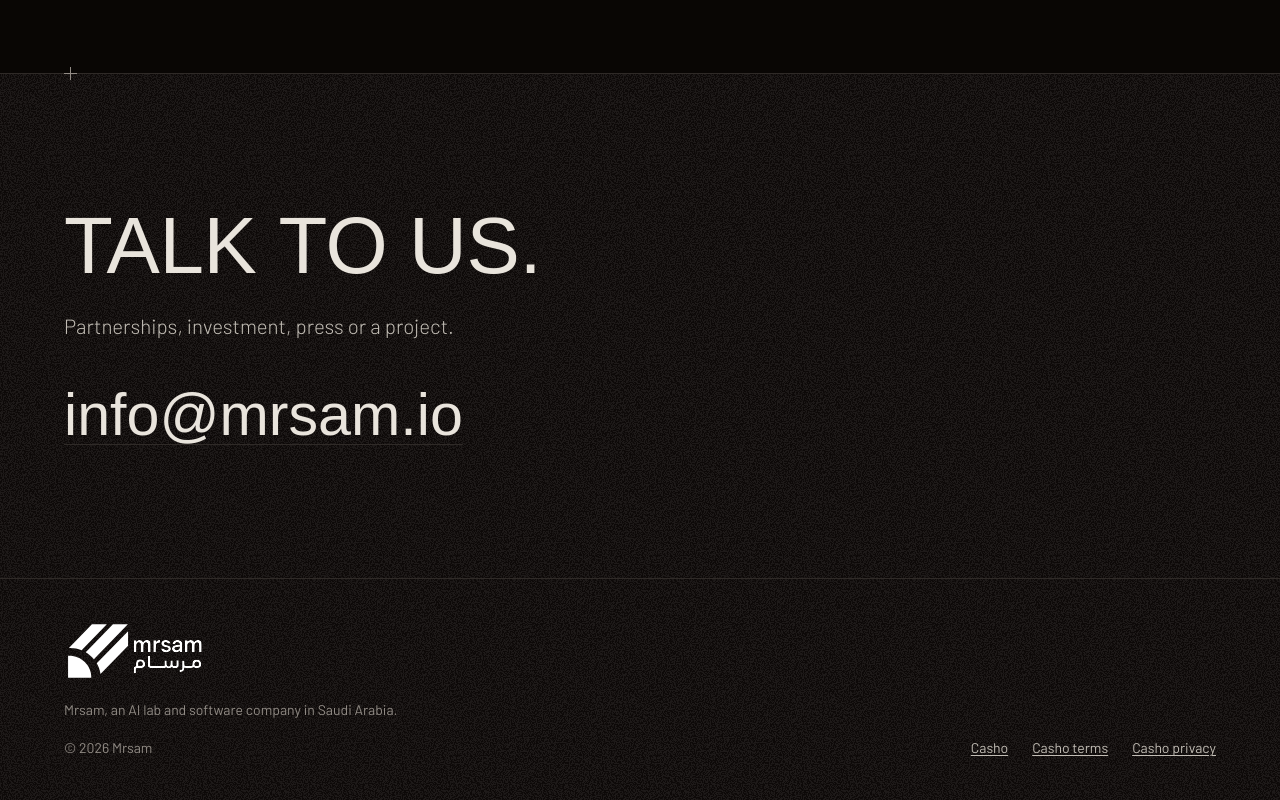
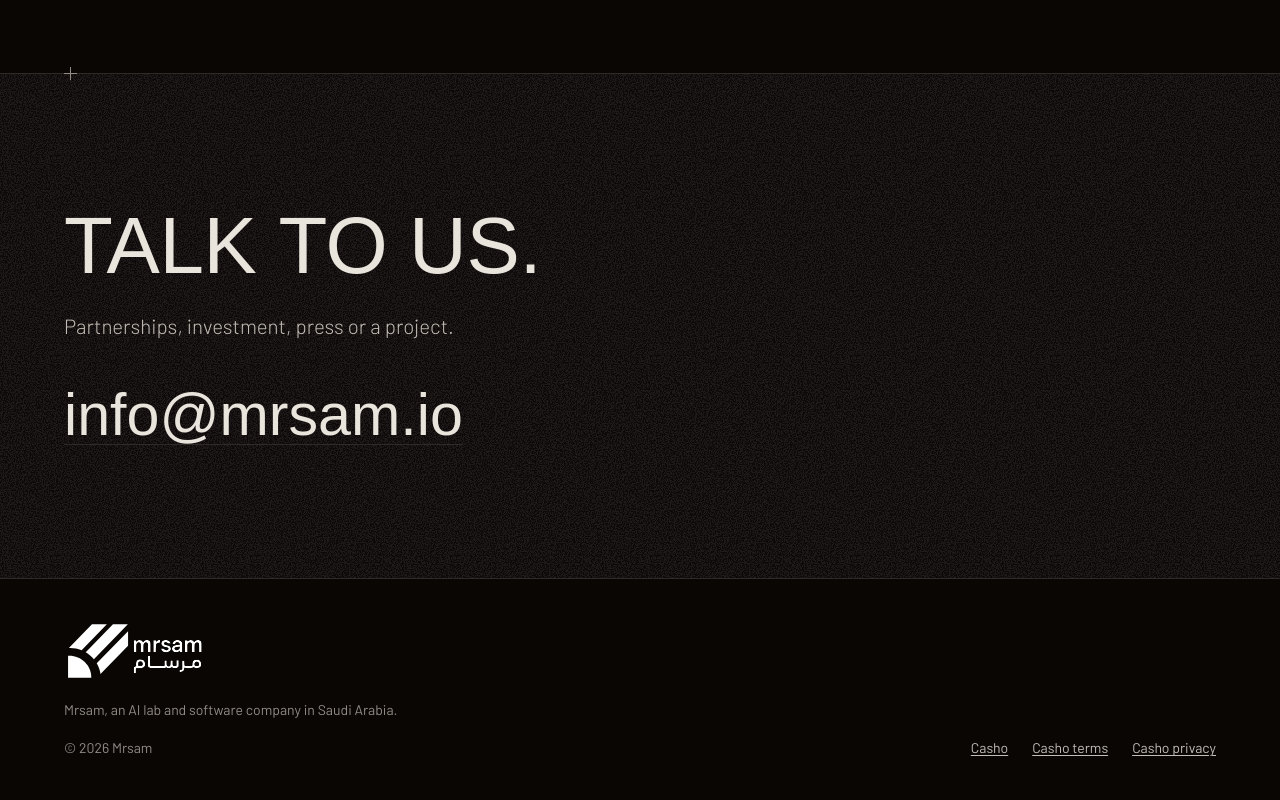
Before and after one commit to mrsam-io/mrsam-site, a plain HTML site: page index.html in a window 1280 px wide. Shown: the part 3746-4546 px from the top of the page. Drawn offline with Linux system fonts and the light colour scheme; a web font is replaced by a local one.

Commit message:
Footer: solid black
Co-Authored-By: Claude Sonnet 5.5 <noreply@anthropic.com>

```diff
--- a/styles.css
+++ b/styles.css
@@ -102,7 +102,7 @@ html { scroll-snap-type: y mandatory; scroll-padding-top: var(--nav-h); }
 /* the last screen: contact on top, the footer at the bottom, one snap */
 .contact { justify-content: flex-start; padding-block: 0; }
 .contact__body { flex: 1; display: flex; flex-direction: column; justify-content: center; padding-block: var(--space-2xl); }
-.contact .foot { border-top: var(--rule-hair) solid var(--color-rule); padding-block: var(--space-xl); }
+.contact .foot { background: var(--color-paper); border-top: var(--rule-hair) solid var(--color-rule); padding-block: var(--space-xl); }
 
 /* footer */
 .foot { padding-block: var(--space-2xl); border-top: var(--rule-hair) solid var(--color-rule); }
```
Also changed, not shown: 1 other file.
